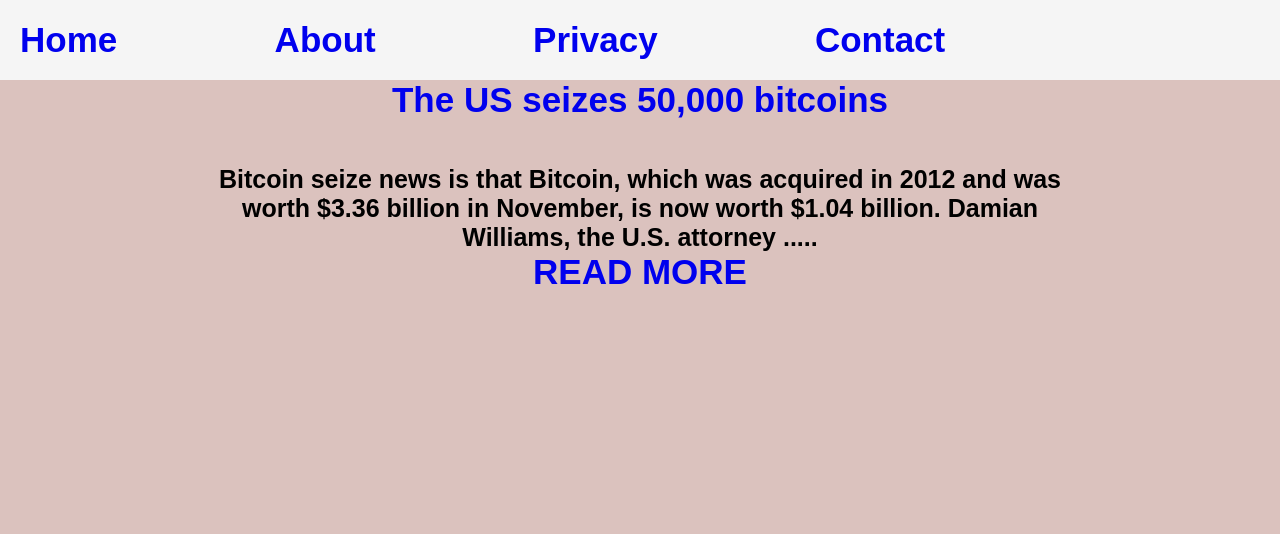
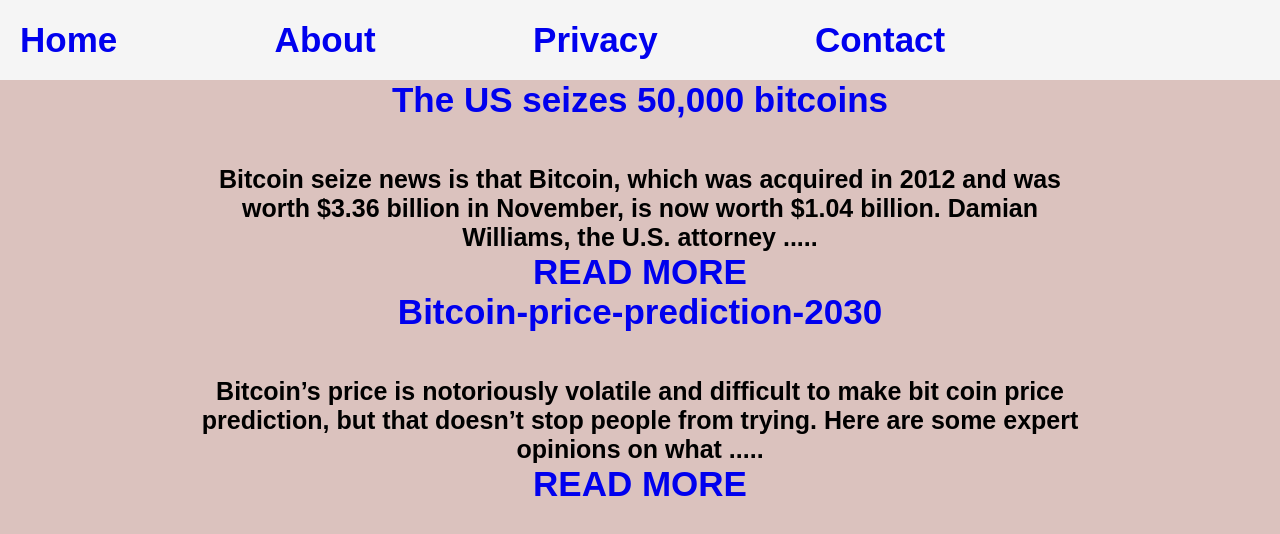
Before and after one commit to pkgbrothers/coinsinformer, a plain HTML site: page index.html in a window 1280 px wide. Drawn offline with Linux system fonts and the light colour scheme.

Commit message:
Update index.html

```diff
--- a/index.html
+++ b/index.html
@@ -32,6 +32,11 @@
           worth $1.04 billion. Damian Williams, the U.S. attorney .....</p>
 
         <a class="read-more" href="https://coinsinformer.com/The-US-seizes-50000-bitcoins-linked-to-Silk-Road-Marketplace.html">READ MORE</a>
+        <br>
+        <a href="https://coinsinformer.com/Bitcoin-price-prediction-2030.html" class="btitle">Bitcoin-price-prediction-2030</a>
+<p>Bitcoin’s price is notoriously volatile and difficult to make bit coin price prediction, but that doesn’t stop people from trying. Here are some expert opinions on what .....</p>
+
+<a class="read-more" href="https://coinsinformer.com/Bitcoin-price-prediction-2030.html">READ MORE</a>
     </main>
 
     <script>
```
